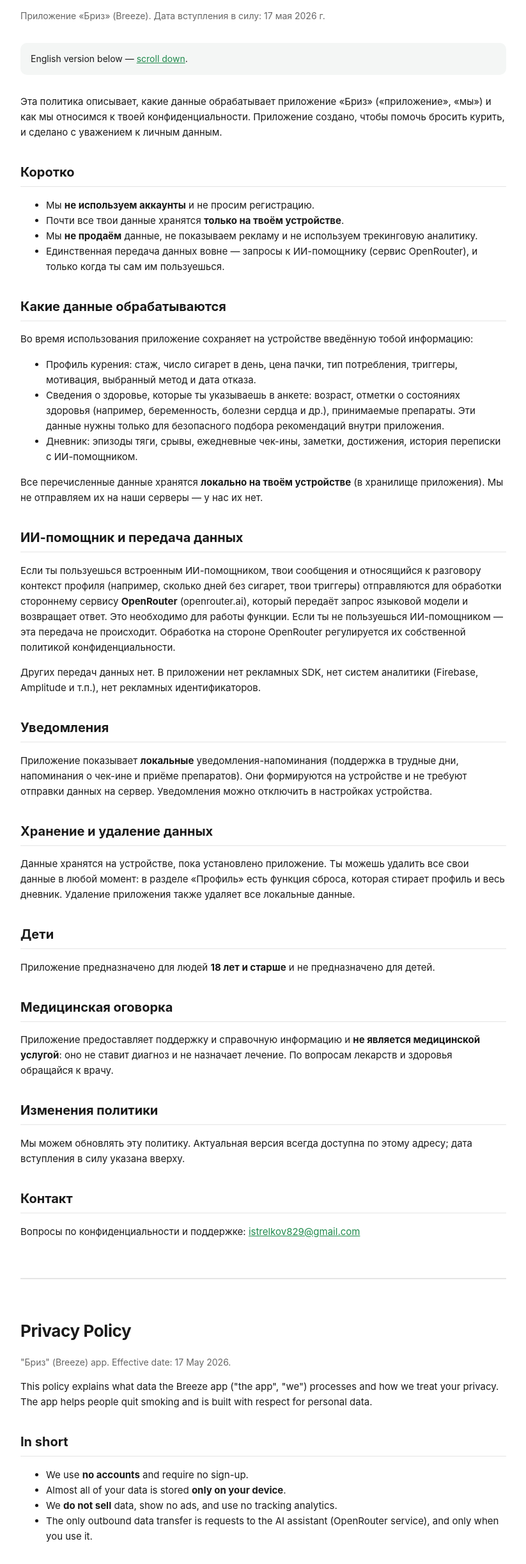
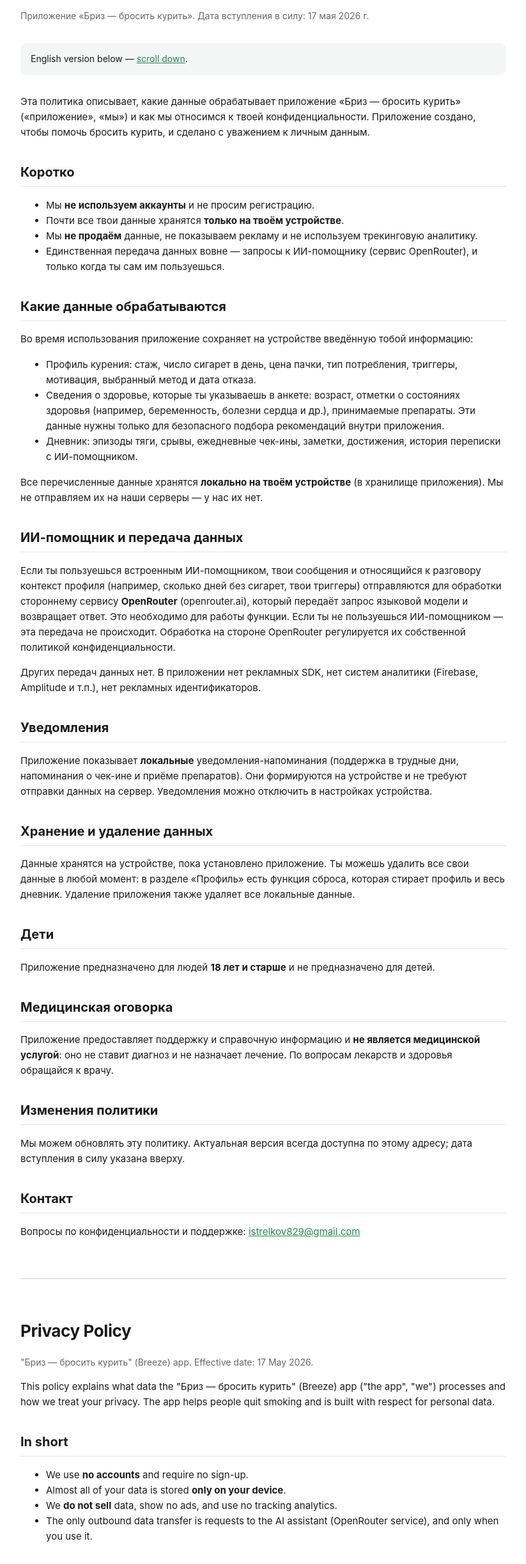
Before and after one commit to RomanElektrik/nosmoke, a website: page docs/privacy-policy.html in a window 1280 px wide. Shown: the part 102-2546 px from the top of the page at 64% size, without its empty margins (228-1051 px from the left). Drawn offline with Linux system fonts and the light colour scheme.

Commit message:
fix(site): бренд → «Бриз — бросить курить» везде
Co-Authored-By: Claude Opus 4.8 (1M context) <noreply@anthropic.com>

```diff
--- a/docs/privacy-policy.html
+++ b/docs/privacy-policy.html
@@ -3,7 +3,7 @@
 <head>
 <meta charset="UTF-8">
 <meta name="viewport" content="width=device-width, initial-scale=1">
-<title>Политика конфиденциальности — Бриз (Breeze)</title>
+<title>Политика конфиденциальности — Бриз — бросить курить</title>
 <style>
   body{font-family:-apple-system,"Segoe UI",Roboto,Helvetica,Arial,sans-serif;
     max-width:760px;margin:0 auto;padding:40px 22px 80px;color:#1a1a1a;line-height:1.6;}
@@ -22,11 +22,11 @@
 
 <!-- ============ РУССКИЙ ============ -->
 <h1>Политика конфиденциальности</h1>
-<p class="muted">Приложение «Бриз» (Breeze). Дата вступления в силу: 17 мая 2026 г.</p>
+<p class="muted">Приложение «Бриз — бросить курить». Дата вступления в силу: 17 мая 2026 г.</p>
 
 <div class="lang">English version below — <a href="#en">scroll down</a>.</div>
 
-<p>Эта политика описывает, какие данные обрабатывает приложение «Бриз» («приложение», «мы») и как мы относимся к твоей конфиденциальности. Приложение создано, чтобы помочь бросить курить, и сделано с уважением к личным данным.</p>
+<p>Эта политика описывает, какие данные обрабатывает приложение «Бриз — бросить курить» («приложение», «мы») и как мы относимся к твоей конфиденциальности. Приложение создано, чтобы помочь бросить курить, и сделано с уважением к личным данным.</p>
 
 <h2>Коротко</h2>
 <ul>
@@ -71,9 +71,9 @@
 
 <!-- ============ ENGLISH ============ -->
 <h1 id="en">Privacy Policy</h1>
-<p class="muted">"Бриз" (Breeze) app. Effective date: 17 May 2026.</p>
+<p class="muted">"Бриз — бросить курить" (Breeze) app. Effective date: 17 May 2026.</p>
 
-<p>This policy explains what data the Breeze app ("the app", "we") processes and how we treat your privacy. The app helps people quit smoking and is built with respect for personal data.</p>
+<p>This policy explains what data the "Бриз — бросить курить" (Breeze) app ("the app", "we") processes and how we treat your privacy. The app helps people quit smoking and is built with respect for personal data.</p>
 
 <h2>In short</h2>
 <ul>
```
Also changed, not shown: docs/index.html (+2 -2 lines), docs/terms.html (+5 -5 lines).
